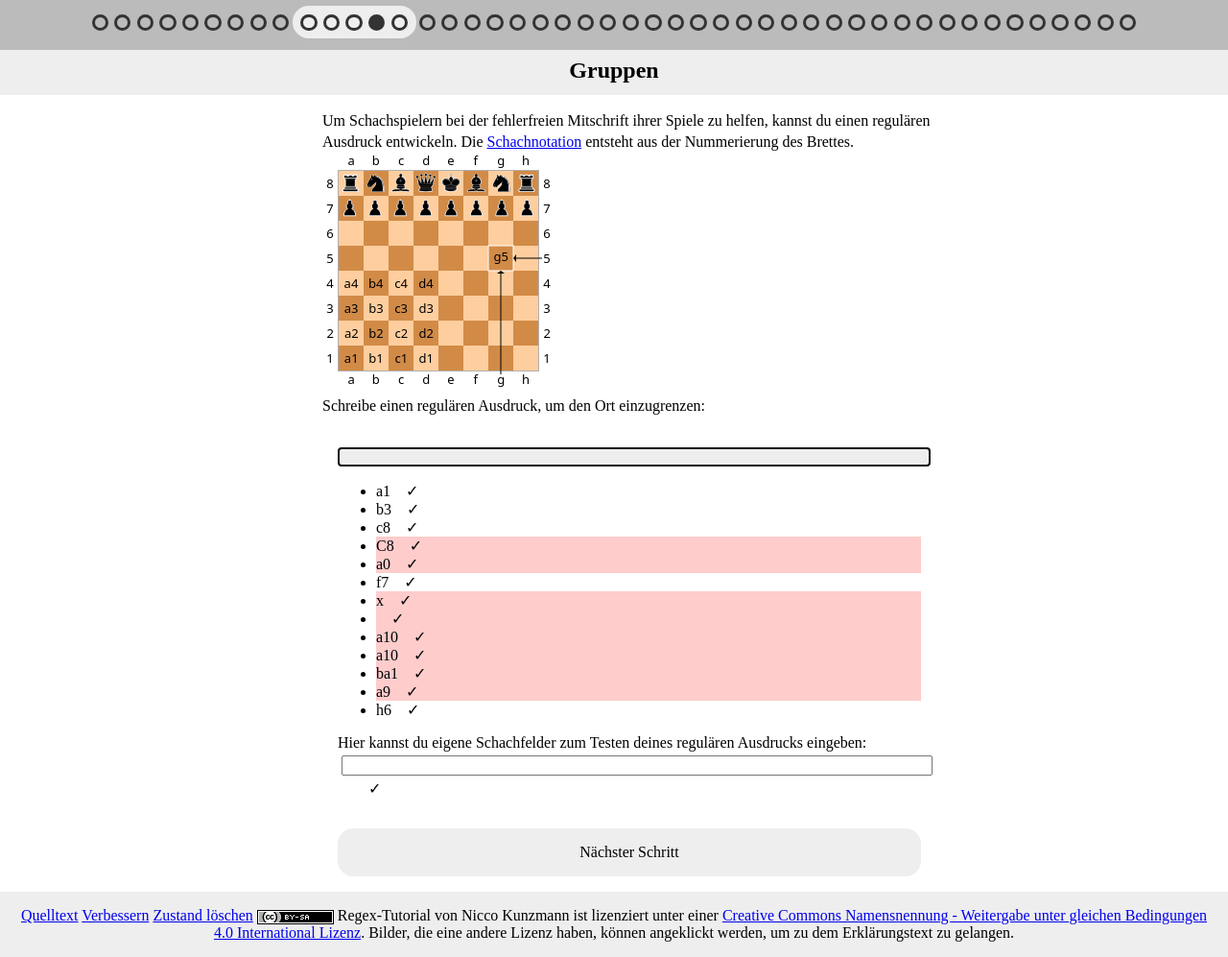
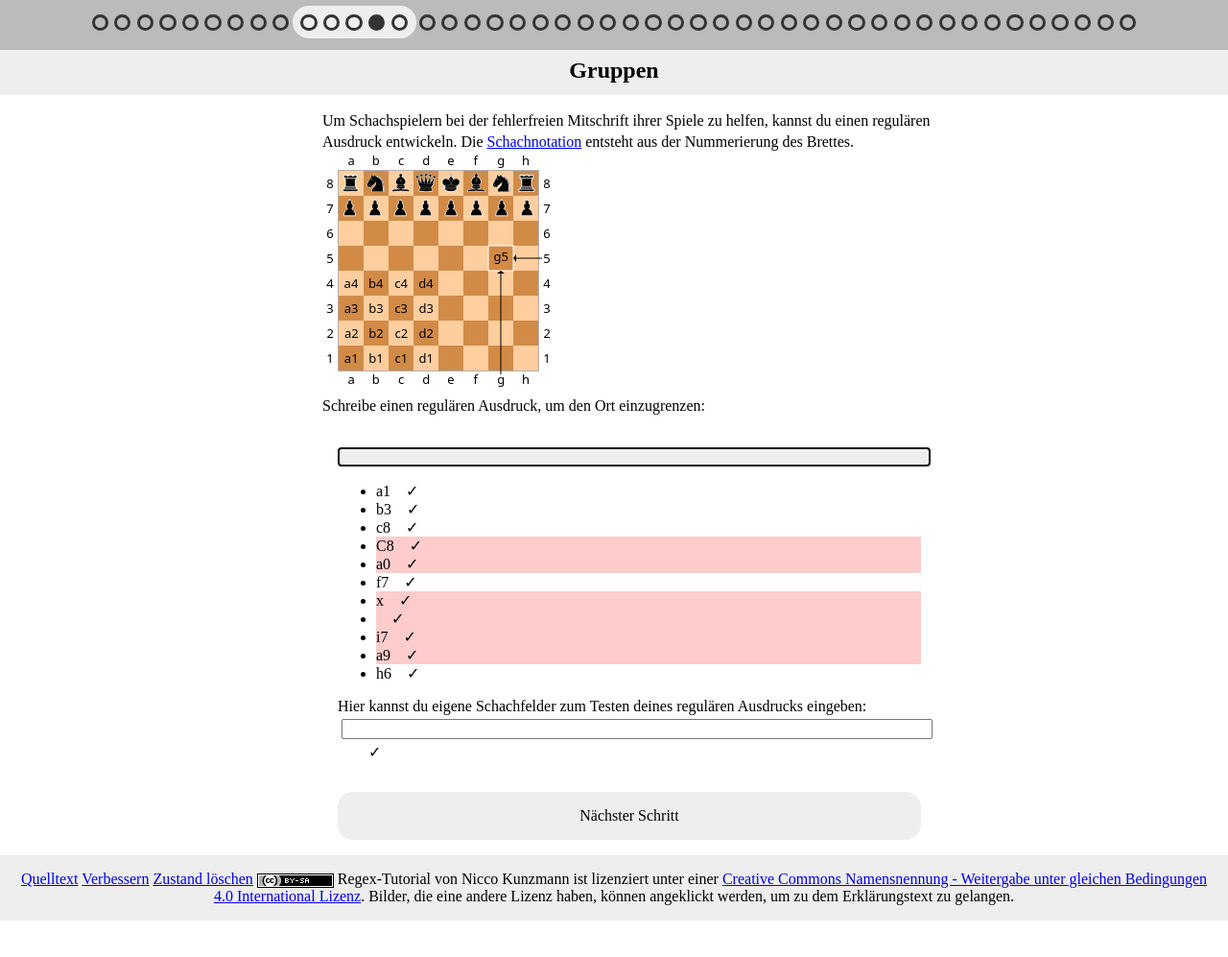
Before and after one commit to CoderDojoPotsdam/regex-tutorial, a Jekyll site: the page built from tutorial/04-mengen-04.html, in a window 1280 px wide. Shown: the whole page at 96% size. Built offline with Jekyll 4.4.1, drawn with Linux system fonts in a browser that asks for light colours; after the commit the page ends 959 px from its top, so only the background shows below that.

Commit message:
4.4 Ohne Anfang und Ende fix #12
Fälle entfernt, die $ und ^ erfordern

```diff
--- a/tutorial/04-mengen-04.html
+++ b/tutorial/04-mengen-04.html
@@ -25,9 +25,7 @@ title: Gruppen
     <li class="ok">f7</li>
     <li class="fail">x</li>
     <li class="fail"></li>
-    <li class="fail">a10</li>
-    <li class="fail">a10</li>
-    <li class="fail">ba1</li>
+    <li class="fail">i7</li>
     <li class="fail">a9</li>
     <li class="ok">h6</li>
   </ul>
```
